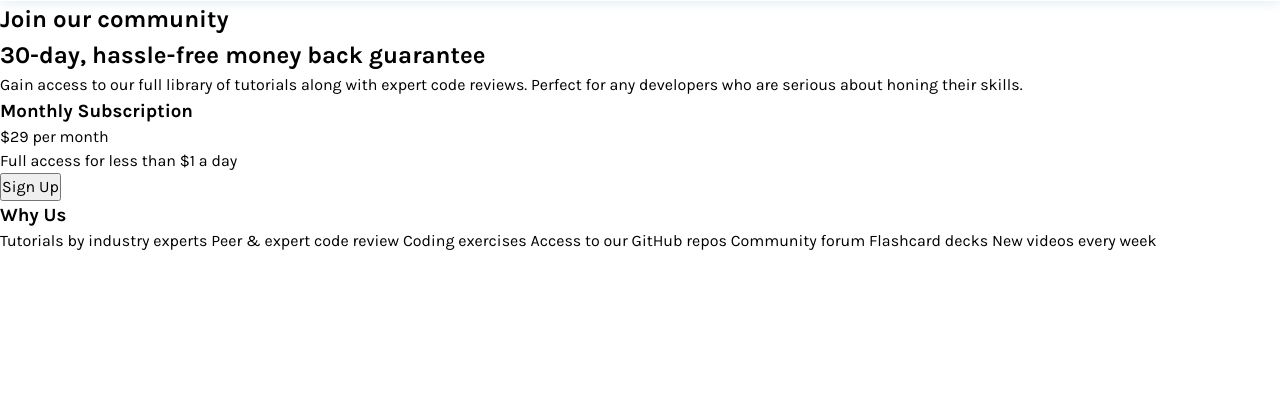
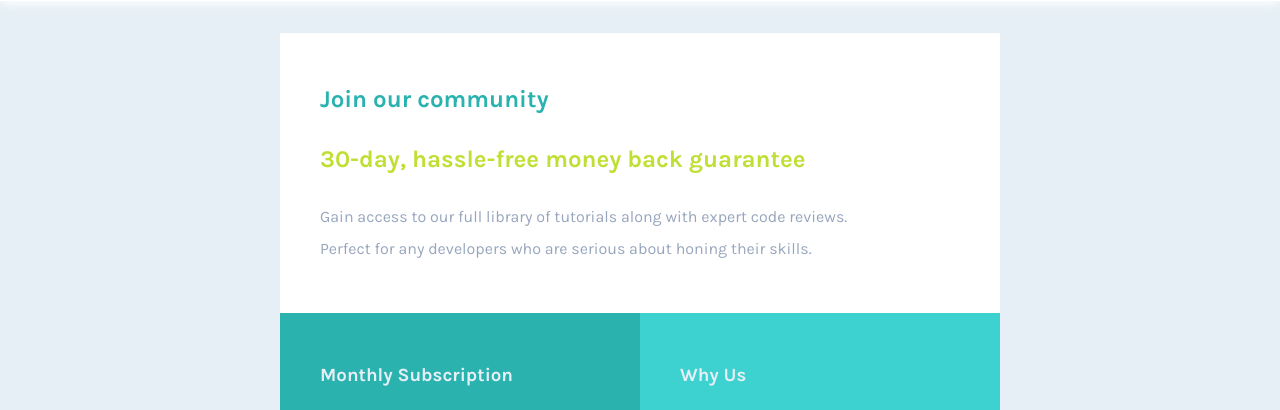
Before and after one commit to Nestamash/Single-price-grid-component, a plain HTML site: page index.html in a window 1280 px wide. Shown: the part 79-489 px from the top of the page. Drawn offline with Linux system fonts and the light colour scheme.

Commit message:
second commit

```diff
--- a/index.html
+++ b/index.html
@@ -48,21 +48,22 @@
     </nav>
   </header>
   <main>
-    <article>
+    <div class="card-container-wrapper">
+    <article class="join">
       <h1>Join our community</h1>
       <h2>30-day, hassle-free money back guarantee</h2>
-      <P>Gain access to our full library of tutorials along with expert code reviews.
+      <p>Gain access to our full library of tutorials along with expert code reviews.
         Perfect for any developers who are serious about honing their skills.
-      </P>
+      </p>
     </article>
     <section class="flex-row">
-      <article>
+      <article class="subscription">
         <h3>Monthly Subscription</h3>
         <p class="price">&dollar;29 <span>per month</span></p>
         <p> Full access for less than &dollar;1 a day</p>
         <button>Sign Up</button>
       </article>
-      <article>
+      <article class="why-us">
         <h3>Why Us</h3>
         <p>Tutorials by industry experts
           Peer &amp; expert code review
@@ -73,6 +74,7 @@
           New videos every week</p>
       </article>
     </section>
+  </div>
   </main>
    <footer>
     <p class="attribution">
--- a/style.css
+++ b/style.css
@@ -1,5 +1,6 @@
 :root{
     --primary-Cyan: hsl(179, 62%, 43%);
+    --primary-Cyan-2: hsl(179, 62%, 53%);
     --primary-BrightYellow: hsl(71, 73%, 54%);
     --neutral-LightGray: hsl(204, 43%, 93%);
     --neutral-GrayishBlue: hsl(218, 22%, 67%);
@@ -68,9 +69,10 @@ body{
     font-family: var(--ff);
     font-size: var(--fs);
     font-weight: var(--fw-400);
-
+    background-color: var(--neutral-LightGray);
     /* ensuring the footer is at the bottom of the body */
     min-height: 100%;
+
     display: flex;
     flex-direction: column;
 }
@@ -99,7 +101,9 @@ nav{
       padding-left: 1.5rem;
       display: flex;
       position: relative;
-      box-shadow: 0 3px 10px var(--neutral-LightGray);
+      background-color: white;
+      box-shadow: 0 3px 10px white;
+
 
 }
 ul{
@@ -117,7 +121,6 @@ ul{
     height: 400px;
 
     opacity: 0;
-    background-color: var(--neutral-LightGray);
     transition: all .5s ease-in-out;
 }
 ul li a{
@@ -229,7 +232,7 @@ bottom: 10px;
 #check:checked ~ ul{
   opacity: 1;
     width: 100%;
-    background-color: transparent;
+    background-color: var(--neutral-LightGray);
     box-shadow: 0 3px 10px hsl(0, 0%, 50%);
 
 }
@@ -252,7 +255,77 @@ footer{
 }
 /* Styling the single grid component for mobile*/
 
+main{
+  min-height: 80vh;
+  display: flex;
+  justify-content: center;
+  align-items: center;
+}
+article{
 
+  padding: 3rem 2.5rem;
+
+}
+article h1, h3, h2{
+  margin-bottom: 1.5rem;
+}
+article h3{
+  color: var(--neutral-LightGray);
+}
+.join p{
+    line-height: 2;
+    color: var(--neutral-GrayishBlue);
+}
+article h1{
+  color: var(--primary-Cyan);
+}
+article h2{
+  color: var(--primary-BrightYellow);
+}
+.price{
+  margin-bottom: 1rem;
+  font-size: 2rem;
+  font-weight: var(--fw-700);
+  color: var(--neutral-LightGray);
+}
+.price span{
+  font-size: var(--fs);
+  font-weight: var(--fw-700);
+  color: var(--primary-Cyan-2);
+}
+.flex-row p{
+  color: var(--neutral-LightGray);
+}
+.flex-row button{
+  margin-top: 1rem;
+  padding: .5em 4.3em;
+  font-size: 1.2em;
+  border: none;
+  border-radius: 5px;
+  color: var(--neutral-LightGray);
+  background-color: var(--primary-BrightYellow);
+}
+.join p{
+
+}
+.why-us p{
+  width: 60%;
+}
+.card-container-wrapper{
+  max-width: 80%;
+}
+
+.join{
+  background-color: white;
+  margin-top: 2rem;
+}
+.subscription{
+  background-color: var(--primary-Cyan);
+}
+.why-us{
+  margin-bottom: 1rem;
+  background-color: var(--primary-Cyan-2);
+}
 
 
 
@@ -284,6 +357,17 @@ footer{
 
 
   /* Styling the single grid component for desktops */
-
+.flex-row{
+  display: flex;
+  width: 45em;
 
 }
+article{
+
+  width: 45em;
+}
+.join p{
+    width: 90%;
+}
+
+}
```
